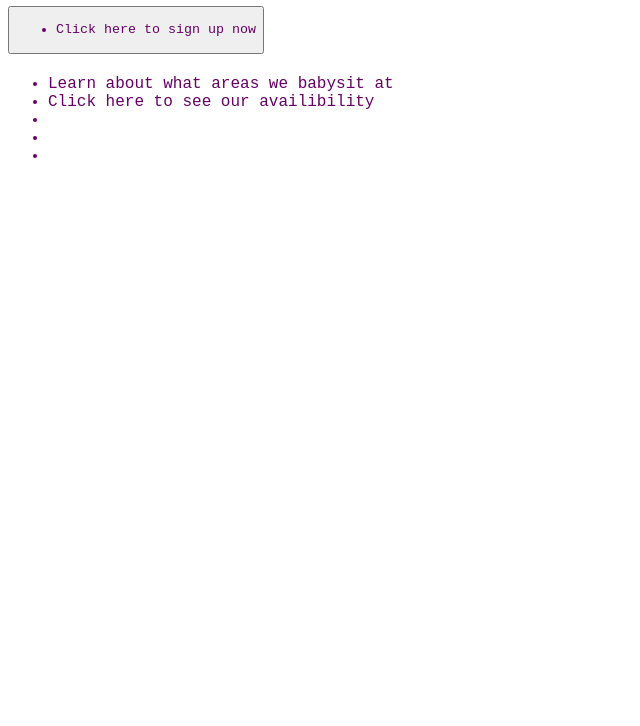
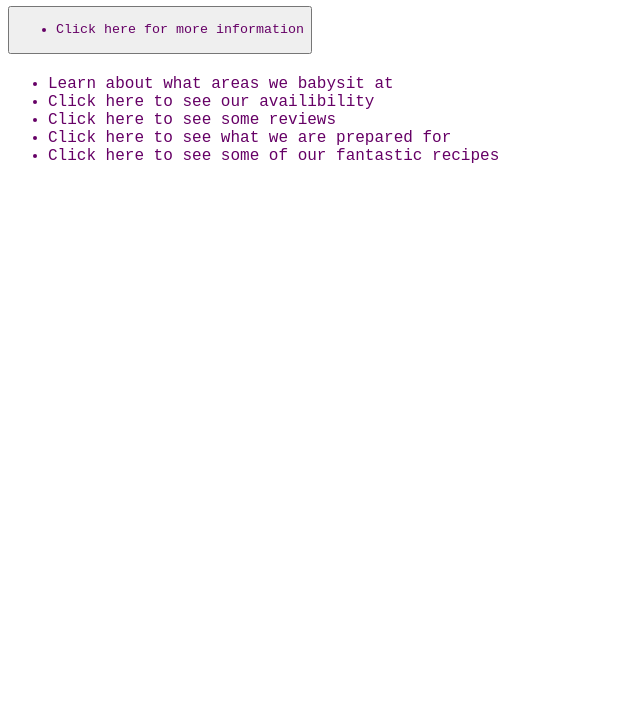
Before and after one commit to smiletrack/Babysitters, a plain HTML site: page index.html in a window 1280 px wide. Shown: the part 74-800 px from the top of the page, without its empty margins (0-640 px from the left). Drawn offline with Linux system fonts and the light colour scheme.

Commit message:
Update index.html

```diff
--- a/index.html
+++ b/index.html
@@ -16,7 +16,7 @@
   <h4> <button>
     <nav>
       <ul>
-    <li><a href=""></a>Click here to sign up now</li>
+    <li><a href=""></a>Click here for more information</li>
       </ul>
     </nav>
   </button></h4>
@@ -28,9 +28,9 @@
   <ul>
     <li><a href=""></a>Learn about what areas we babysit at</li>
     <li><a href=""></a>Click here to see our availibility</li>
-    <li><a href=""></a></li>
-    <li><a href=""></a></li>
-    <li><a href=""></a></li>
+    <li><a href=""></a>Click here to see some reviews</li>
+    <li><a href=""></a>Click here to see what we are prepared for</li>
+    <li><a href=""></a>Click here to see some of our fantastic recipes</li>
   </ul>
 </nav>
 </div>
```
